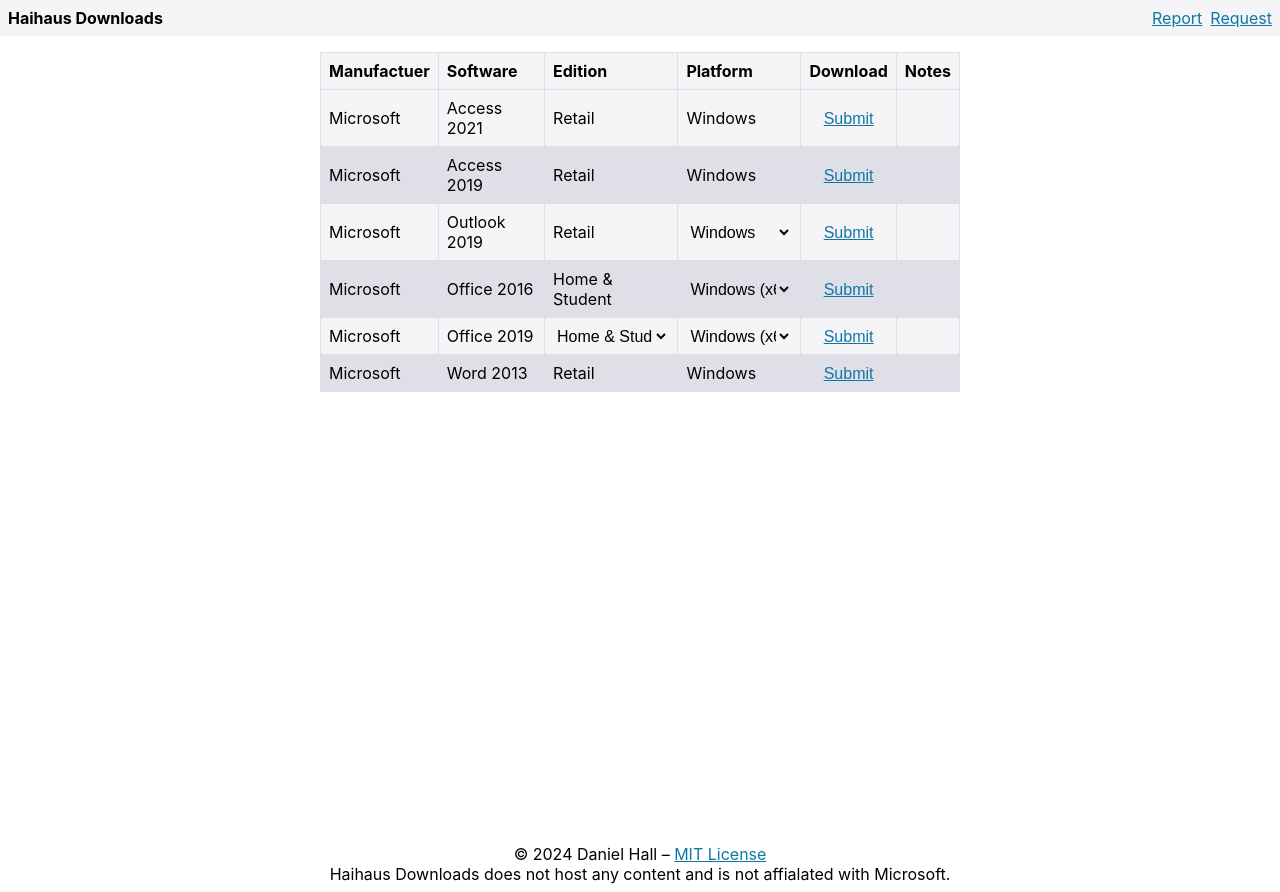
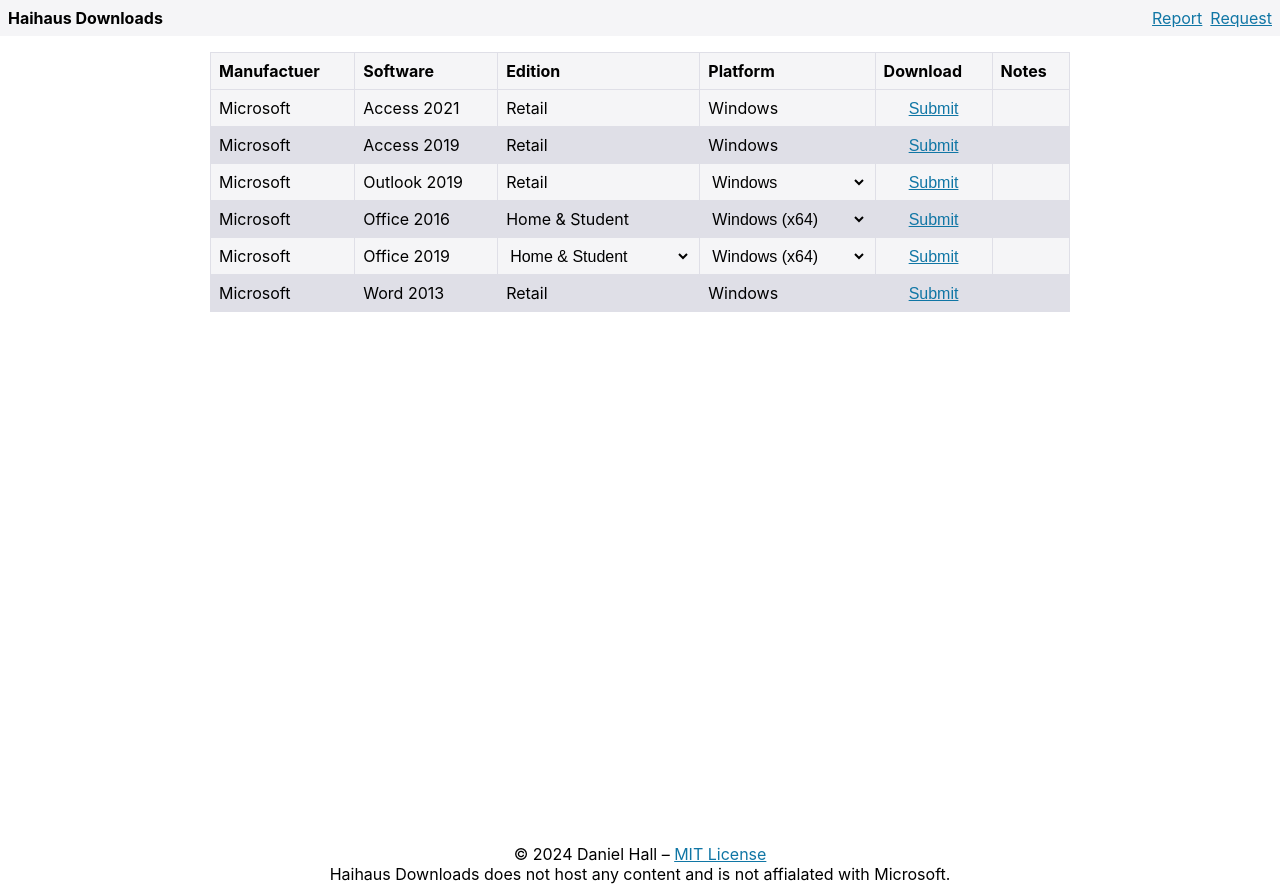
Before and after one commit to BetaPictoris/dl, a React (Create React App) app: page / in a window 1280 px wide. Built offline with nearby package versions, Linux system fonts and the light colour scheme.

Commit message:
feat: Increased the width for main content

```diff
--- a/src/styles/app.css
+++ b/src/styles/app.css
@@ -47,7 +47,7 @@
 main {
   min-height: 96vh;
   width: 100%;
-  max-width: 640px;
+  max-width: 860px;
 
   margin: 16px auto;
 }
```
